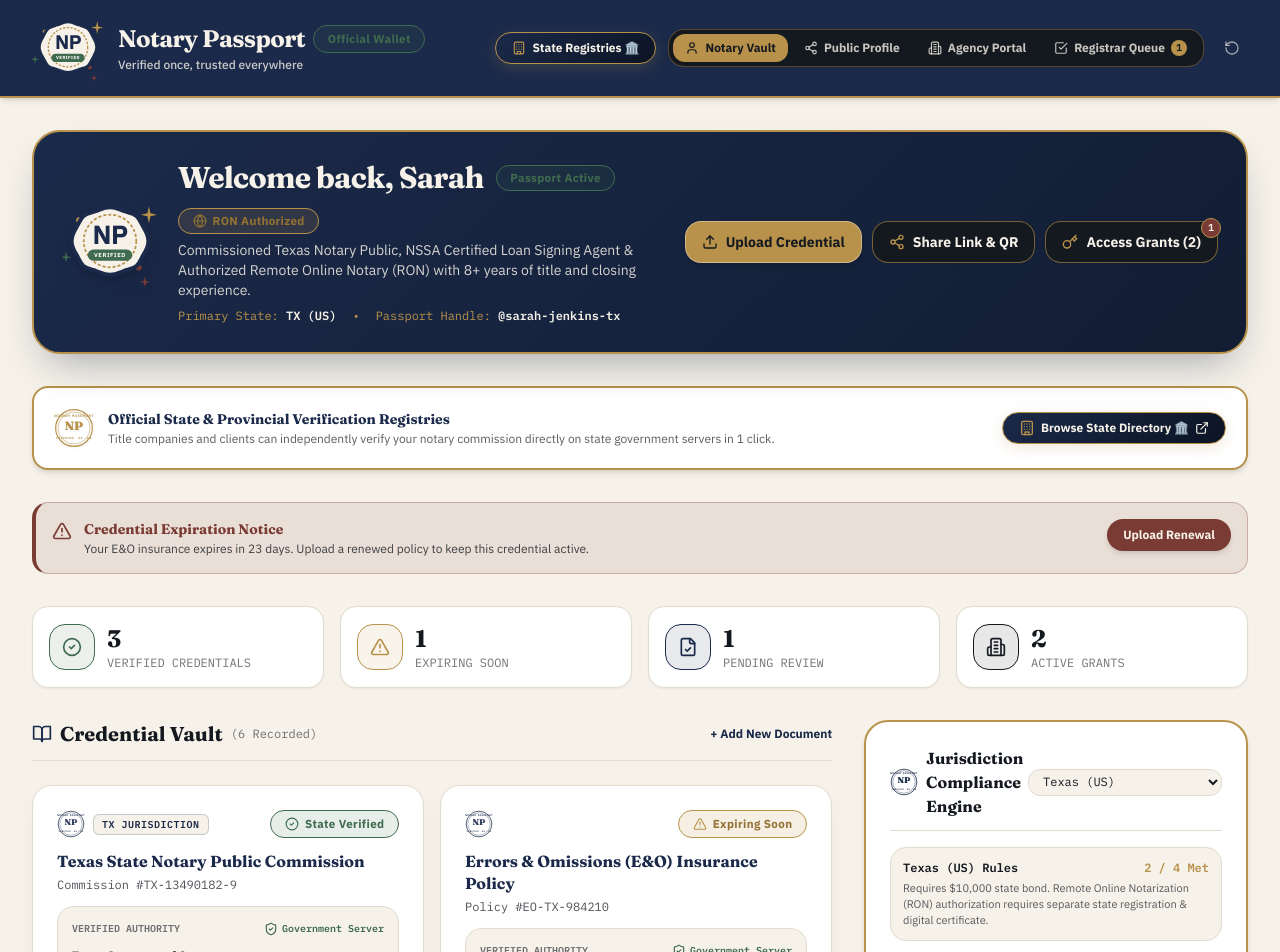
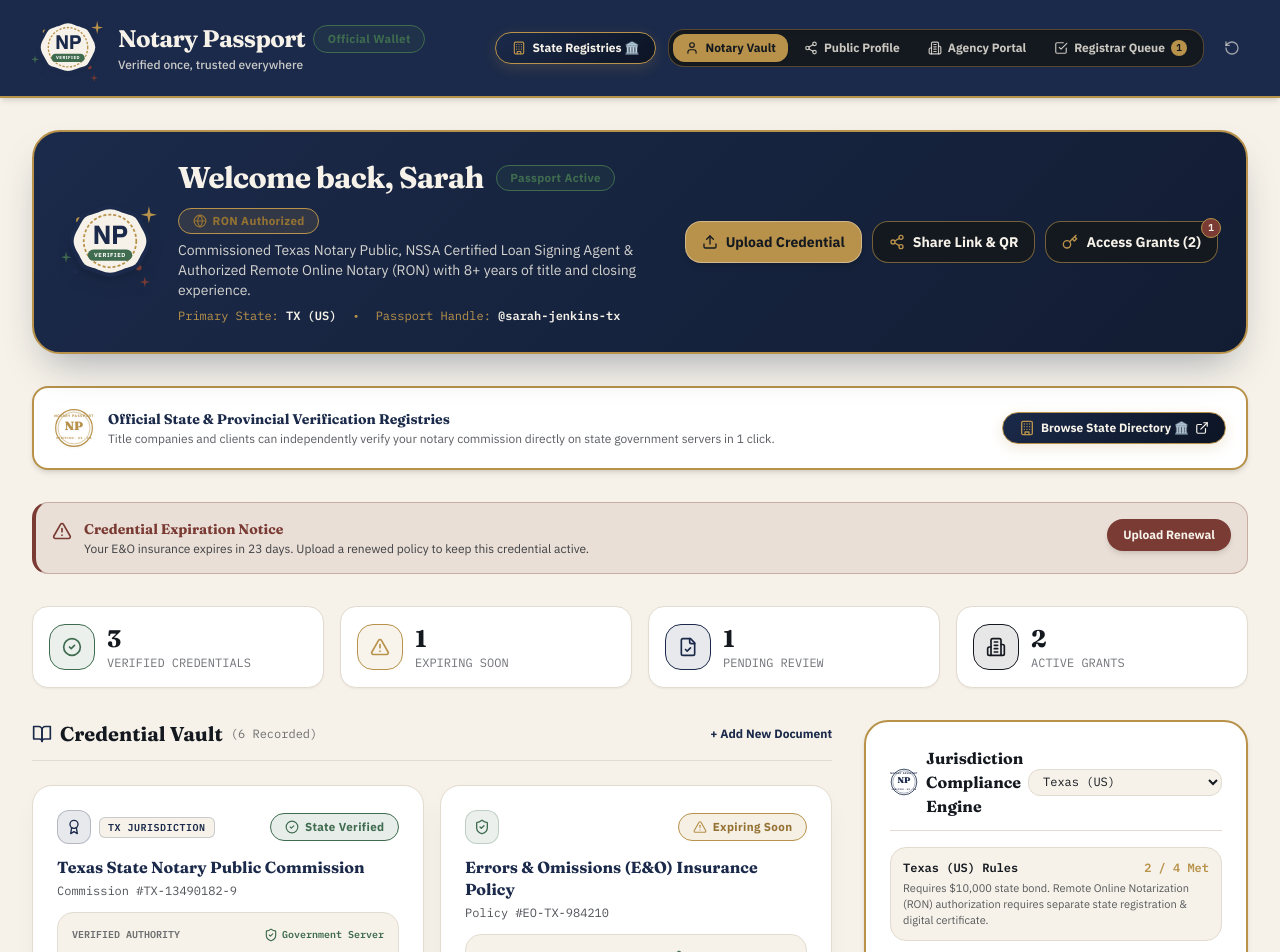
Before and after one commit to MHilow/notary-passport, a React (Vite) app: page / in a window 1280 px wide. Shown: the top 952 px of the page. Built offline with nearby package versions, Linux system fonts and the light colour scheme.

Commit message:
feat(cards): replace generic seal logo with dynamic document type icons (Award, ShieldCheck, UserCheck, BadgeCheck, Globe)

```diff
--- a/src/components/CredentialCard.tsx
+++ b/src/components/CredentialCard.tsx
@@ -4,7 +4,7 @@
 import { calculateCredentialStatus } from '../services/verificationEngine';
 import { getJurisdiction } from '../data/jurisdictions';
 import { PassportSeal } from './PassportSeal';
-import { Eye, ExternalLink, ShieldCheck, Trash2 } from 'lucide-react';
+import { Eye, ExternalLink, ShieldCheck, Trash2, Award, UserCheck, BadgeCheck, Globe, FileBadge } from 'lucide-react';
 
 interface CredentialCardProps {
   credential: Credential;
@@ -12,6 +12,24 @@
   onDelete?: (id: string) => void;
   showActions?: boolean;
 }
+
+const getTypeBadgeDetails = (type: string) => {
+  switch (type) {
+    case 'commission':
+      return { Icon: Award, color: 'text-[#1B2A4A]', bg: 'bg-[#1B2A4A]/10 border-[#1B2A4A]/25', label: 'Commission' };
+    case 'insurance':
+      return { Icon: ShieldCheck, color: 'text-[#3F6B4F]', bg: 'bg-[#3F6B4F]/10 border-[#3F6B4F]/25', label: 'E&O Insurance' };
+    case 'background_check':
+      return { Icon: UserCheck, color: 'text-[#B8924A]', bg: 'bg-[#B8924A]/15 border-[#B8924A]/30', label: 'Screening' };
+    case 'id':
+      return { Icon: BadgeCheck, color: 'text-[#1B2A4A]', bg: 'bg-[#1B2A4A]/10 border-[#1B2A4A]/25', label: 'State ID' };
+    case 'bond':
+      return { Icon: FileBadge, color: 'text-[#7A3B34]', bg: 'bg-[#7A3B34]/10 border-[#7A3B34]/25', label: 'State Bond' };
+    case 'specialty':
+    default:
+      return { Icon: Globe, color: 'text-[#1B2A4A]', bg: 'bg-[#1B2A4A]/10 border-[#1B2A4A]/25', label: 'Specialty' };
+  }
+};
 
 export const CredentialCard: React.FC<CredentialCardProps> = ({
   credential,
@@ -23,16 +41,23 @@
   const jurisdiction = getJurisdiction(credential.jurisdictionCode || 'TX');
   const registryUrl = credential.metadata?.sourceRegistryUrl || jurisdiction?.officialRegistryUrl || 'https://direct.sos.state.tx.us/notary/search.asp';
   const stateName = jurisdiction?.name || credential.jurisdictionCode || 'State';
+  const typeBadge = getTypeBadgeDetails(credential.type);
+  const TypeIcon = typeBadge.Icon;
 
   return (
     <div className="bubbly-card flex flex-col justify-between relative overflow-hidden space-y-4">
 
       {/* Top Header */}
       <div className="space-y-3">
-        {/* Seal and Status Badge Bar */}
+        {/* Document Type Icon and Status Badge Bar */}
         <div className="flex items-center justify-between gap-3">
           <div className="flex items-center gap-2">
-            <PassportSeal size={28} variant="navy" className="shrink-0 opacity-90" />
+            <div
+              className={`p-2 rounded-xl border ${typeBadge.bg} shrink-0 flex items-center justify-center`}
+              title={`${typeBadge.label} Record`}
+            >
+              <TypeIcon className={`w-4 h-4 ${typeBadge.color}`} />
+            </div>
             {credential.jurisdictionCode && (
               <span className="text-[10px] font-mono font-bold uppercase tracking-wider text-[#1B2A4A] bg-[#F6F2E9] border border-[#1B2A4A]/20 px-2 py-0.5 rounded-md">
                 {credential.jurisdictionCode} Jurisdiction
```
